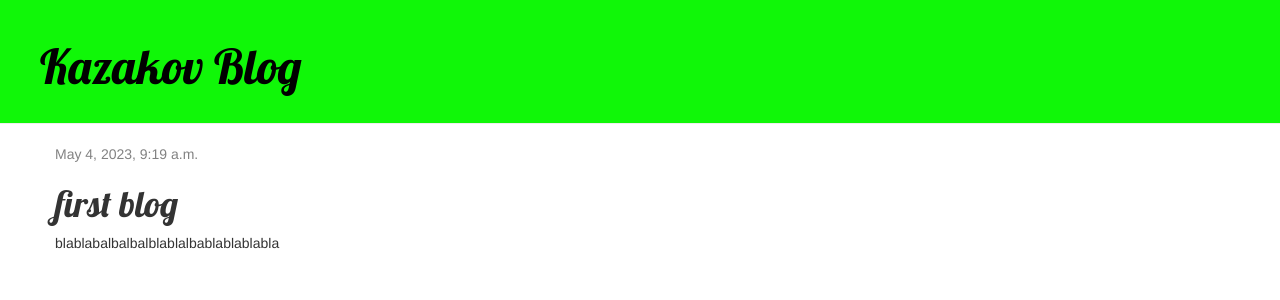
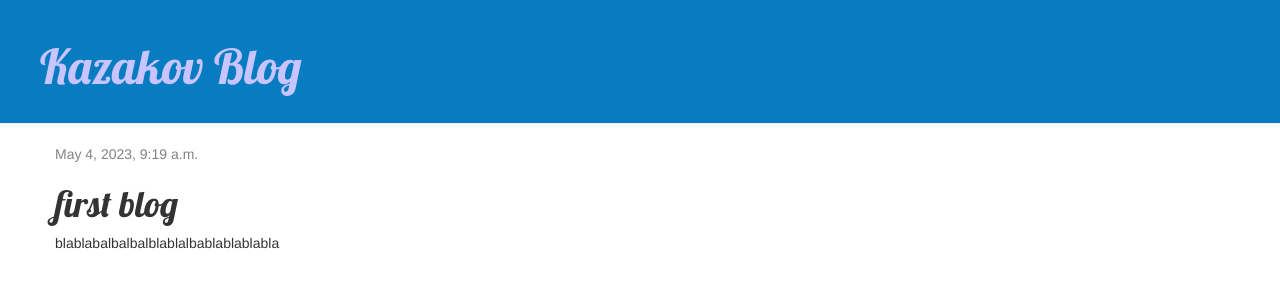
Before and after one commit to d1pg1/my-first-blog, a Django app: page /post/1/ in a window 1280 px wide. Shown: the top 300 px of the page. Run offline with Django 3.2, Linux system fonts and the light colour scheme; data comes from the database, SQL or seed files in the repository; some libraries are stand-ins or nearby versions.

Commit message:
Add files via upload

```diff
--- a/blog/static/css/blog.css
+++ b/blog/static/css/blog.css
@@ -1,11 +1,11 @@
 .page-header {
-    background-color: #10f708;
+    background-color: #077cc0;
     margin-top: 0;
     padding: 20px 20px 20px 40px;
 }
 
 .page-header h1, .page-header h1 a, .page-header h1 a:visited, .page-header h1 a:active {
-    color: #000000;
+    color: #c8c4ff;
     font-size: 36pt;
     text-decoration: none;
 }
```
